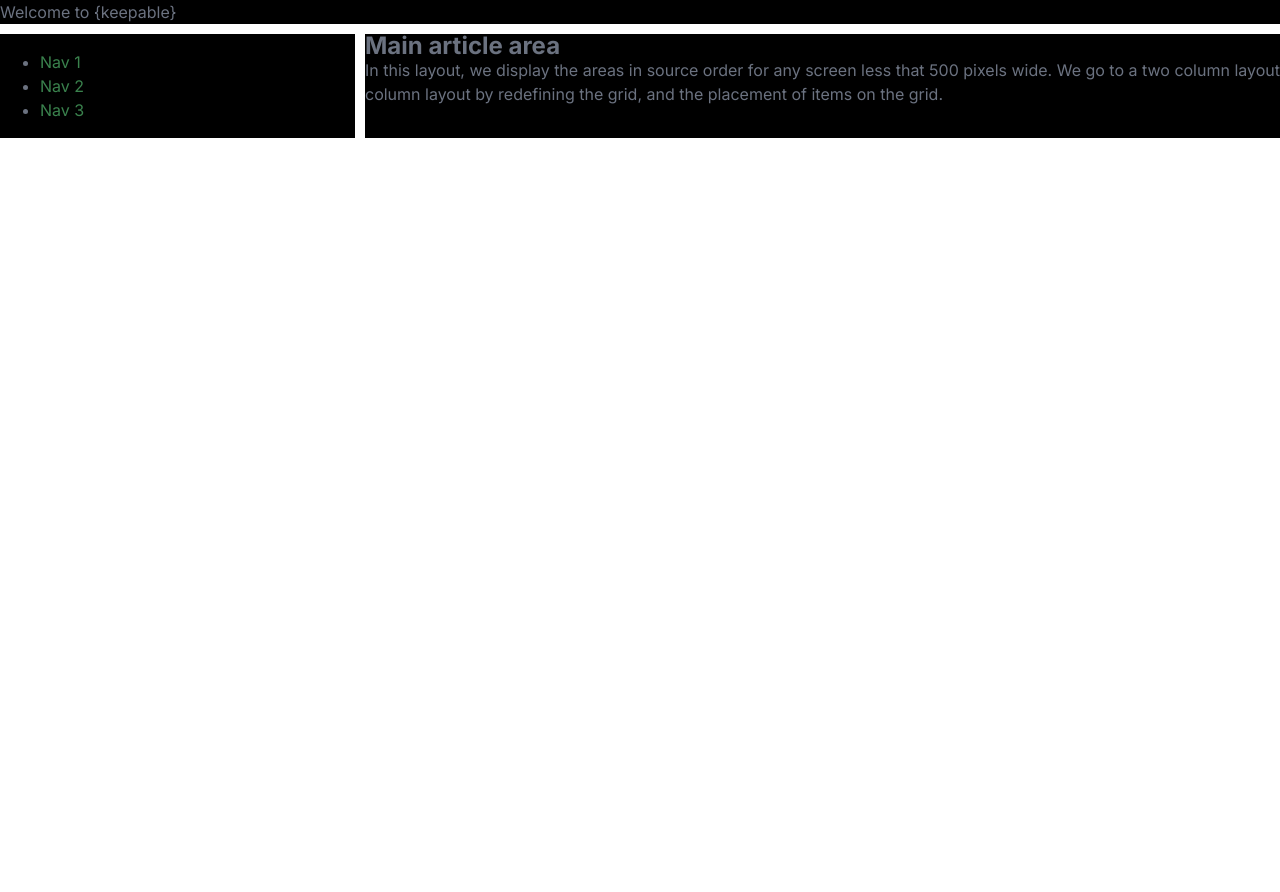
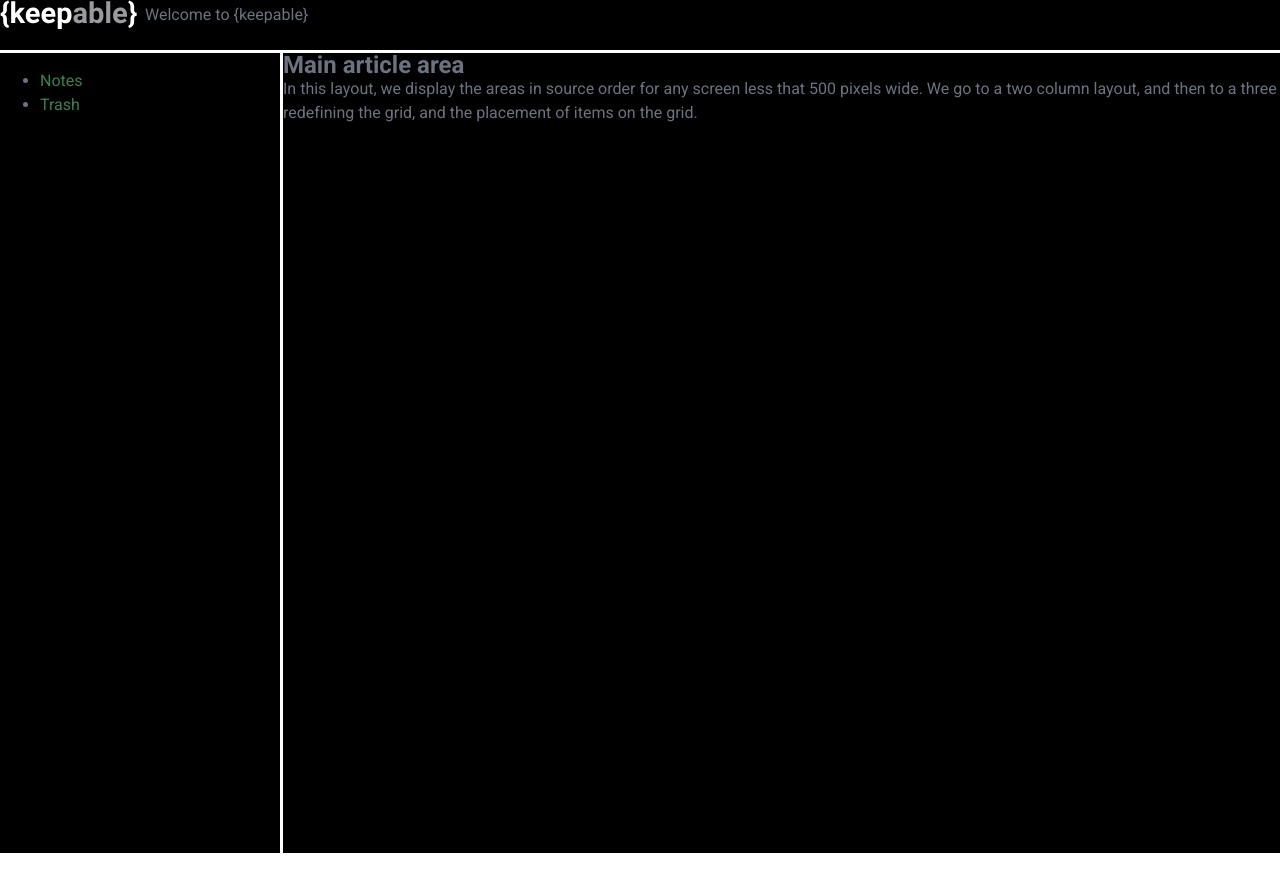
Before and after one commit to DiegoGomezCuadross/Keepable-js, a plain HTML site: page index.html in a window 1280 px wide. Shown: the top 892 px of the page. After the commit the page ends 853 px from the top, so only its background shows below. Drawn offline with Linux system fonts and the light colour scheme.

Commit message:
add: grip and styles

```diff
--- a/css/global/typography.css
+++ b/css/global/typography.css
@@ -1,9 +1,10 @@
 @import url("https://fonts.googleapis.com/css2?family=Inter:wght@400;500;600;700&display=swap");
 @import url("https://fonts.googleapis.com/css2?family=Montserrat:wght@600;700&display=swap");
+@import url("https://fonts.googleapis.com/css2?family=Roboto:wght@400;700&display=swap%27");
 
 :root {
-  --font-primary: "Inter", -apple-system, BlinkMacSystemFont, "Segoe UI", Roboto,
-    Oxygen, Ubuntu, Cantarell, "Open Sans", "Helvetica Neue", sans-serif;
+  --font-primary: "Roboto", -apple-system, BlinkMacSystemFont, "Segoe UI",
+    Roboto, Oxygen, Ubuntu, Cantarell, "Open Sans", "Helvetica Neue", sans-serif;
   --font-secondary: "Montserrat", -apple-system, BlinkMacSystemFont, "Segoe UI",
     Roboto, Oxygen, Ubuntu, Cantarell, "Open Sans", "Helvetica Neue", sans-serif;
 }
--- a/css/global/utils.css
+++ b/css/global/utils.css
@@ -117,16 +117,9 @@
   padding: 0;
 }
 
-.container {
-  min-width: 1440px;
-  min-height: 1024px;
-
-  background: white;
-}
-
 .wrapper {
   display: grid;
-  gap: 10px;
+  gap: 3px;
   grid-template-areas:
     "header"
     "nav"
@@ -136,15 +129,20 @@
 
 .main-head {
   grid-area: header;
+  height: 50px;
   background-color: black;
 }
 .content {
   grid-area: content;
   background-color: black;
+  min-width: 1167px;
+  min-height: 100vh;
 }
 .main-nav {
   grid-area: nav;
   background-color: black;
+  min-width: 280px;
+  min-height: 100px;
 }
 
 @media (min-width: 700px) {
@@ -155,7 +153,10 @@
       "nav    content content"
       "nav    content content";
   }
-  nav ul {
-    flex-direction: column;
+  .main-nav {
+    min-height: 100vh;
+  }
+  .content {
+    min-height: 100vh;
   }
 }
--- a/index.html
+++ b/index.html
@@ -6,14 +6,18 @@
     <title>Keepable</title>
     <link rel="stylesheet" href="./css/style.css" />
   </head>
-  <body class="container">
+  <body class="">
     <div class="wrapper">
-      <header class="main-head">Welcome to {keepable}</header>
+      <header class="main-head">
+        <div class="logo">
+          <img src="images/{keepable}.svg" alt="logo" />
+          <span>Welcome to {keepable}</span>
+        </div>
+      </header>
       <nav class="main-nav">
         <ul>
-          <li><a href="">Nav 1</a></li>
-          <li><a href="">Nav 2</a></li>
-          <li><a href="">Nav 3</a></li>
+          <li><a href="">Notes</a></li>
+          <li><a href="">Trash</a></li>
         </ul>
       </nav>
       <article class="content">
```
